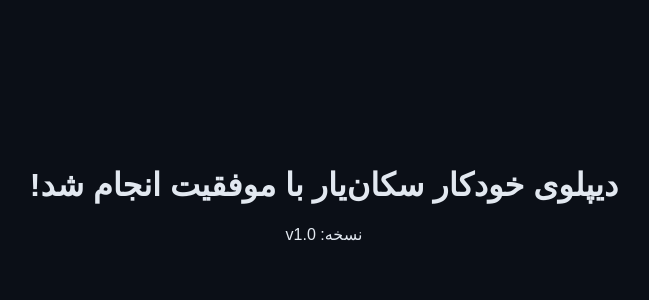
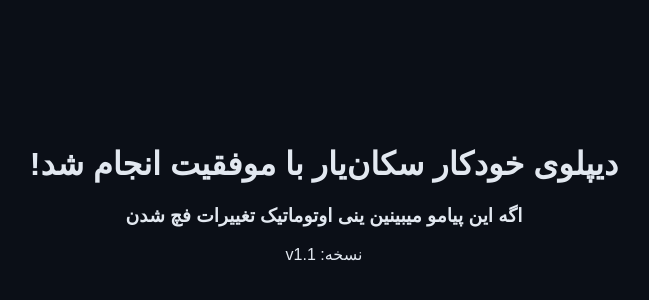
Before and after one commit to ebad84/test-sokkan1, a plain HTML site: page index.html in a window 1280 px wide. Shown: the part 198-498 px from the top of the page, without its empty margins (316-965 px from the left). Drawn offline with Linux system fonts and the light colour scheme.

Commit message:
Update index.html

```diff
--- a/index.html
+++ b/index.html
@@ -7,7 +7,8 @@
 <body style="font-family:sans-serif;background:#0b0f17;color:#e2e8f0;display:grid;place-items:center;min-height:100vh;margin:0">
   <div style="text-align:center">
     <h1>دیپلوی خودکار سکان‌یار با موفقیت انجام شد!</h1>
-    <p>نسخه: v1.0</p>
+    <h3>اگه این پیامو میبینین ینی اوتوماتیک تغییرات فچ شدن</h3>
+    <p>نسخه: v1.1 </p>
   </div>
 </body>
 </html>
```
